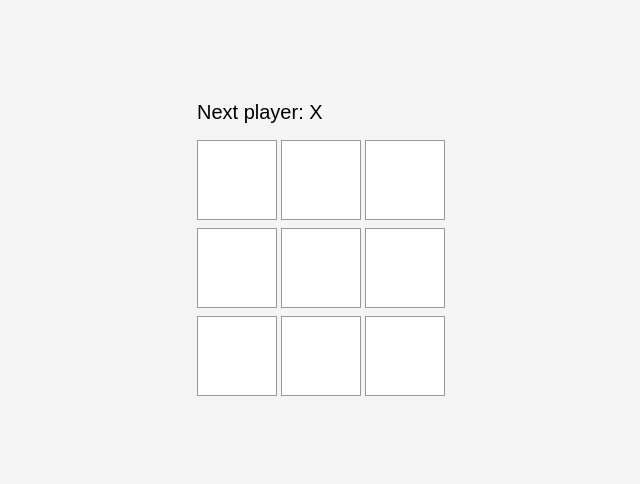
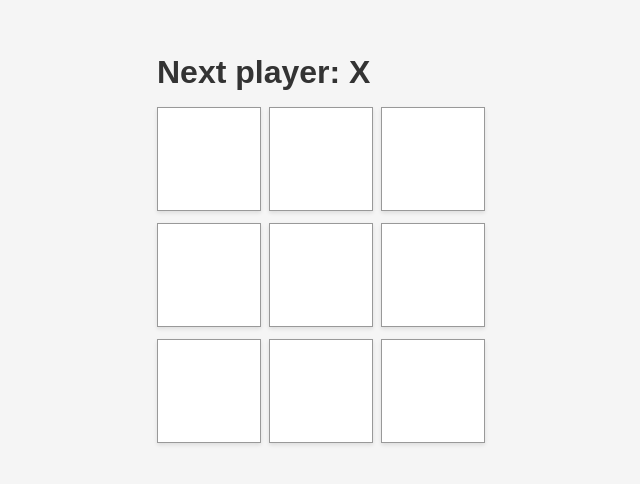
Before and after one commit to ArtfulLee/tic-tac-toe, a React app: page / in a window 1280 px wide. Shown: the part 152-636 px from the top of the page, without its empty margins (319-959 px from the left). Built offline with nearby package versions, Linux system fonts and the light colour scheme; the HTML template or start-up script is replaced by a standard one.

Commit message:
fix; correct css styles

```diff
--- a/src/App.css
+++ b/src/App.css
@@ -13,34 +13,16 @@ body {
   background: #f5f5f5;
 }
 
-h1,
-h2,
-h3,
-h4,
-h5,
-h6 {
+h1, h2, h3, h4, h5, h6 {
   margin-top: 0;
 }
 
-/* Размеры заголовков можно оставить как у тебя, но лучше задать в относительных единицах */
-h1 {
-  font-size: clamp(20px, 4vw, 32px);
-}
-h2 {
-  font-size: clamp(18px, 3.5vw, 28px);
-}
-h3 {
-  font-size: clamp(16px, 3vw, 24px);
-}
-h4 {
-  font-size: clamp(14px, 2.5vw, 20px);
-}
-h5 {
-  font-size: clamp(12px, 2vw, 16px);
-}
-h6 {
-  font-size: clamp(10px, 1.8vw, 14px);
-}
+h1 { font-size: clamp(24px, 5vw, 36px); }
+h2 { font-size: clamp(22px, 4.5vw, 32px); }
+h3 { font-size: clamp(20px, 4vw, 28px); }
+h4 { font-size: clamp(18px, 3.5vw, 24px); }
+h5 { font-size: clamp(16px, 3vw, 20px); }
+h6 { font-size: clamp(14px, 2.5vw, 16px); }
 
 code {
   font-size: 1.2em;
@@ -55,61 +37,72 @@ ul {
   flex-direction: row;
   gap: 24px;
   width: 100%;
-  max-width: 900px; /* чтобы на больших экранах не было слишком растянуто */
+  max-width: clamp(320px, 90vw, 1100px);
   padding: 16px;
 }
 
 .game-board {
-  /* это обёртка вокруг всех рядов — добавь класс в JSX */
   display: flex;
   flex-direction: column;
-  gap: 8px; /* вертикальный отступ между рядами */
+  gap: 12px;
 }
 
 .board-row {
-  display: flex; /* вместо float — современный способ */
-  gap: 4px; /* отступы между клетками вместо хитрых margin */
+  display: flex;
+  gap: 8px;
 }
 
 .square {
   background: #fff;
   border: 1px solid #999;
-  font-size: clamp(18px, 5vw, 36px); /* адаптивный размер шрифта */
+  font-size: clamp(24px, 8vw, 48px);
   font-weight: bold;
   line-height: 1;
-  height: clamp(50px, 12vw, 80px); /* высота клетки адаптивная */
-  width: clamp(50px, 12vw, 80px); /* ширина тоже адаптивная */
-  margin: 0; /* убираем отрицательные отступы */
+  height: clamp(64px, 18vw, 104px);
+  width: clamp(64px, 18vw, 104px);
+  margin: 0;
   padding: 0;
   text-align: center;
   cursor: pointer;
   display: flex;
   align-items: center;
   justify-content: center;
+  box-shadow: 0 2px 4px rgba(0,0,0,0.1);
 }
 
 .status {
   margin-bottom: 16px;
-  font-size: clamp(14px, 3vw, 20px);
+  font-size: clamp(18px, 6vw, 32px);
+  font-weight: 600;
+  color: #333;
 }
 
 .game-info {
-  min-width: 220px; /* чтобы боковая панель не схлопывалась на мобильных */
+  min-width: 240px;
   display: flex;
   flex-direction: column;
   justify-content: space-between;
 }
 
-/* Убираем float-хаки — .board-row:after больше не нужен */
-
 @media (max-width: 600px) {
   .game {
     flex-direction: column;
     align-items: center;
+    padding: 12px;
   }
 
   .board-row {
     width: 100%;
     justify-content: center;
   }
+
+  .square {
+    height: clamp(76px, 20vw, 112px);
+    width: clamp(76px, 20vw, 112px);
+    font-size: clamp(28px, 9vw, 52px);
+  }
+
+  .status {
+    font-size: clamp(20px, 7vw, 36px);
+  }
 }
```
